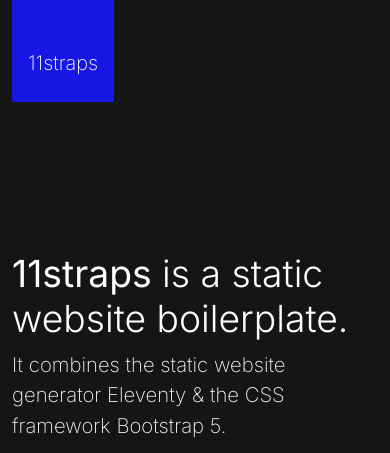
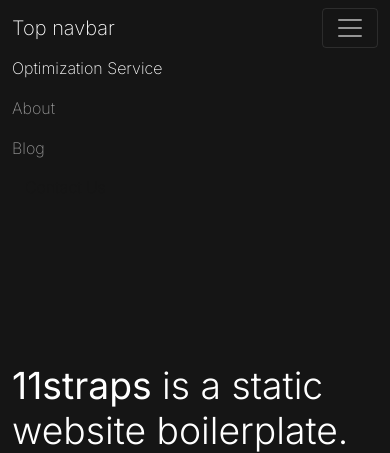
Before and after one commit to jaronstein/11tyBootstrap, an Eleventy site: page src/index.njk in a window 390 px wide. Shown: the top 453 px of the page. Built offline with nearby package versions, Linux system fonts and the light colour scheme; Eleventy itself is replaced by a stand-in of ours; files that its build step writes are made by us from their sources.

Commit message:
first commit

```diff
--- /dev/null
+++ b/src/_data/site.js
@@ -0,0 +1,3 @@
+module.exports = {
+    url: process.env.ELEVENTY_ENV === 'development' ? 'http://localhost:3000' : 'https://example.com'
+  };
--- a/src/_includes/layouts/home.njk
+++ b/src/_includes/layouts/home.njk
@@ -17,9 +17,29 @@
 
 <body class="bg-dark">
 
-  <nav class="navbar navbar-expand-lg navbar-dark pt-0">
+  <nav class="navbar navbar-expand-md navbar-dark my_nav mb-4">
   <div class="container">
-    <a class="navbar-brand mb-0 py-4 px-3 pt-5 text-center text-white bg-primary" href="#">11straps</a>
+    <a class="navbar-brand" href="#">Top navbar</a>
+    <button class="navbar-toggler" type="button" data-bs-toggle="collapse" data-bs-target="#navbarCollapse" aria-controls="navbarCollapse" aria-expanded="true" aria-label="Toggle navigation">
+      <span class="navbar-toggler-icon"></span>
+    </button>
+    <div class="navbar-collapse collapse show" id="navbarCollapse" style="">
+      <ul class="navbar-nav ms-auto mb-2 mb-md-0">
+        <li class="nav-item">
+          <a class="nav-link active" aria-current="page" href="#">Optimization Service</a>
+        </li>
+        <li class="nav-item">
+          <a class="nav-link" href="#">About</a>
+        </li>
+        <li class="nav-item">
+          <a class="nav-link " href="#">Blog</a>
+        </li>
+        <li class="nav-item">
+          <a class="btn" href="#">Contact Us</a>
+        </li>
+      </ul>
+
+    </div>
   </div>
 </nav>
 
--- a/src/scss/themes/base/_style-theme.scss
+++ b/src/scss/themes/base/_style-theme.scss
@@ -110,3 +110,8 @@
 .bg-black {
   background-color:$black;
 }
+
+.my-nav{
+  background-color:$nav-background-color;
+
+}
--- a/src/scss/themes/base/_variables-theme.scss
+++ b/src/scss/themes/base/_variables-theme.scss
@@ -11,3 +11,4 @@
 $font-weight-light:           200 !default;
 $font-weight-normal:          200 !default;
 $lead-font-size:              $font-size-base * 1.3;
+$nav-background-color:        #2e333b;
```
Also changed, not shown: 1 other file.
